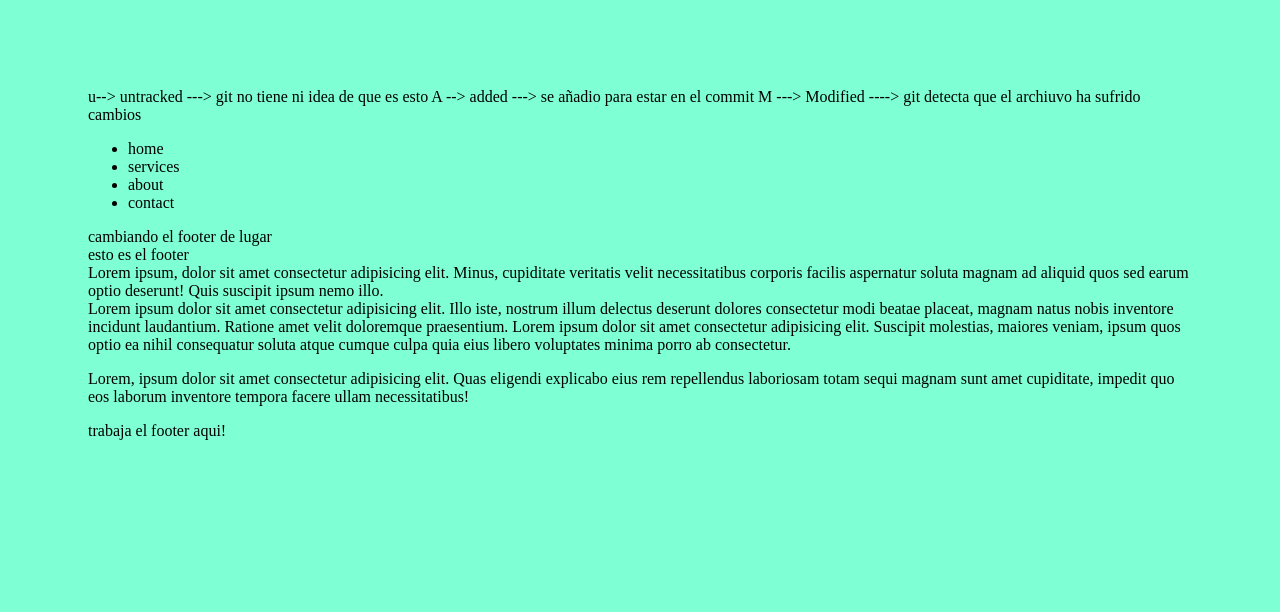
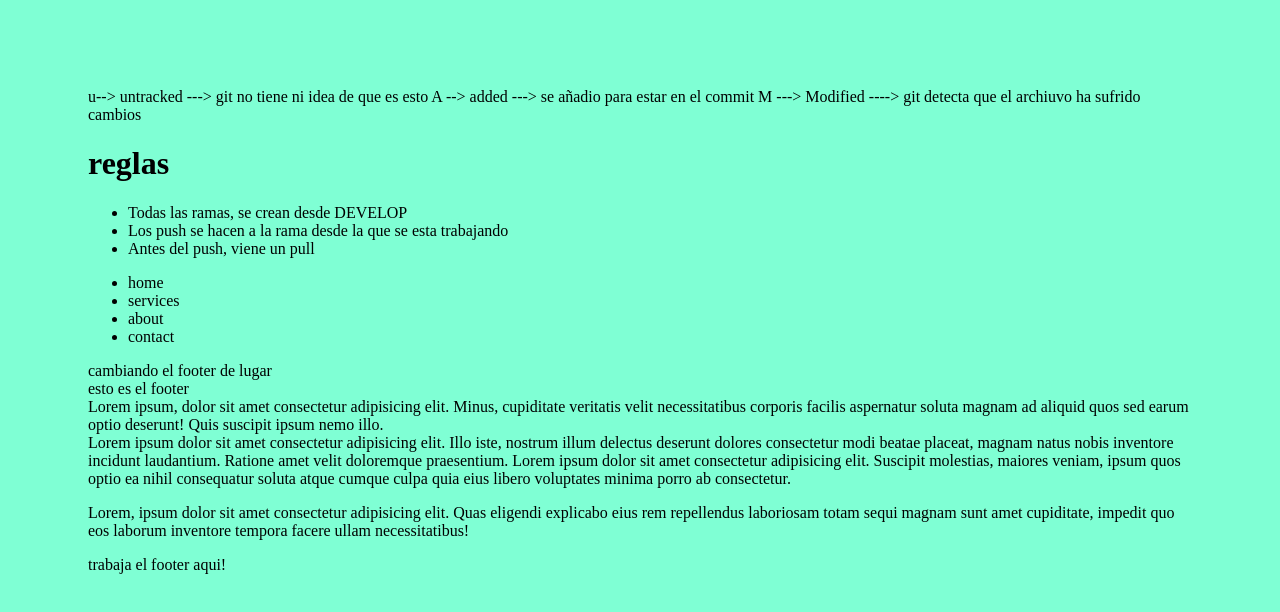
Before and after one commit to 4GeeksAcademy/FS-PT-81-Git, a plain HTML site: page index.html in a window 1280 px wide. Drawn offline with Linux system fonts and the light colour scheme.

Commit message:
feat: añadidas reglas en clase

```diff
--- a/index.html
+++ b/index.html
@@ -12,6 +12,14 @@
     u--> untracked ---> git no tiene ni idea de que es esto
     A --> added ---> se añadio para estar en el commit
     M ---> Modified ----> git detecta que el archiuvo ha sufrido cambios
+
+
+<h1>reglas</h1>
+<ul>
+    <li>Todas las ramas, se crean desde DEVELOP</li>
+    <li>Los push se hacen a la rama desde la que se esta trabajando</li>
+    <li>Antes del push, viene un pull</li>
+</ul>
 
     <nav>
         <ul>
```
